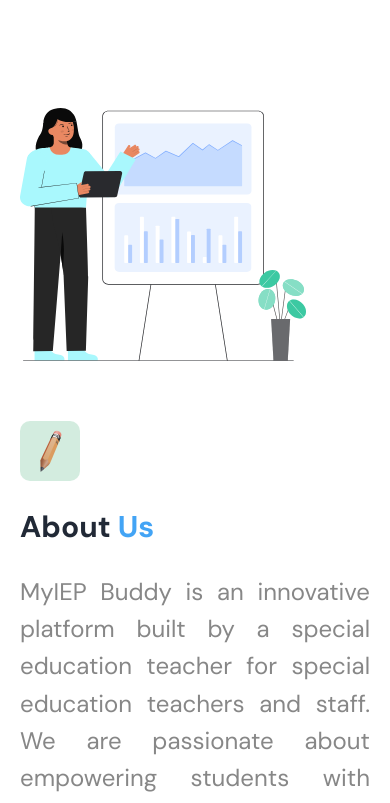
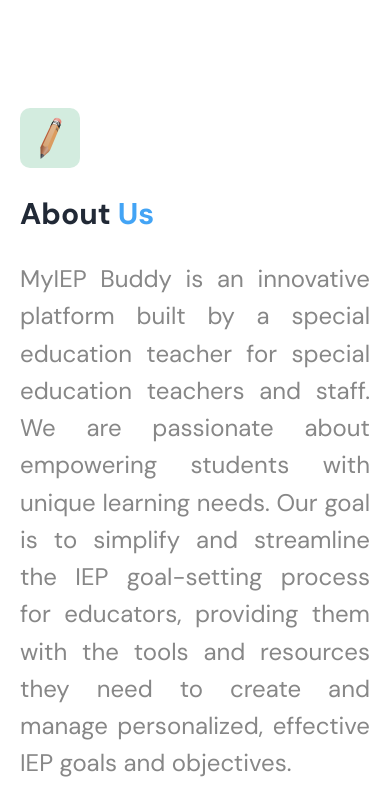
Before and after one commit to Hasan-Rifat/MyIEP-Buddy, a Next.js app: page /about-us in a window 390 px wide. Shown: the part 677-1480 px from the top of the page. Built offline with nearby package versions, Linux system fonts and the light colour scheme.

Commit message:
some update

```diff
--- a/app/components/AboutUs/AboutUsSection.jsx
+++ b/app/components/AboutUs/AboutUsSection.jsx
@@ -18,7 +18,7 @@
       <div className="px-5 lg:px-20 pt-[110px] pb-[146px]">
         <div className="max-w-[1283px] mx-auto">
           <div className="grid grid-cols-1 lg:grid-cols-5 gap-[60px] ">
-            <div className="col-span-3 order-last lg:order-first">
+            <div className="col-span-3 ">
               <div>
                 <Image src={pencil} width={60} height={60} alt="pencil icon" />
               </div>
@@ -53,7 +53,7 @@
                 </div>
               </div>
             </div>
-            <div className="col-span-2 order-first lg:order-l">
+            <div className="col-span-2 ">
               <Image src={aboutUs} alt="about us" />
             </div>
           </div>
```
